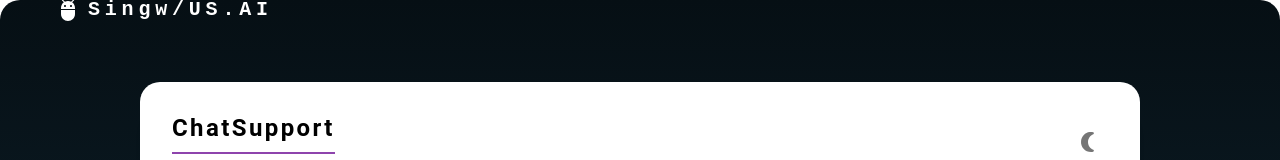
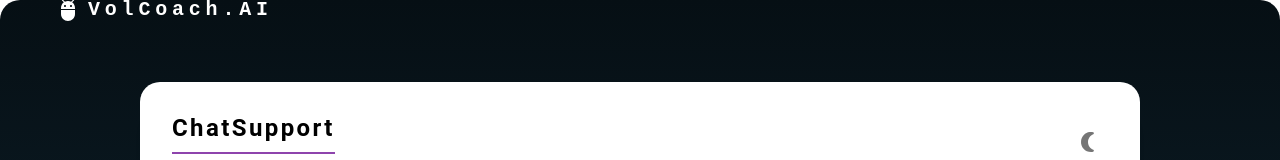
Before and after one commit to johnsonhsiung/chatsupport, a Next.js app: page / in a window 1280 px wide. Shown: the top 160 px of the page. Built offline with nearby package versions, Linux system fonts and the light colour scheme.

Commit message:
Change name of ai

```diff
--- a/app/components/Navbar.js
+++ b/app/components/Navbar.js
@@ -58,7 +58,7 @@ function ResponsiveAppBar() {
               textDecoration: "none",
             }}
           >
-            Singw/US.AI
+            VolCoach.AI
           </Typography>
 
           <AdbIcon sx={{ display: { xs: "flex", md: "none" }, mr: 1 }} />
```
